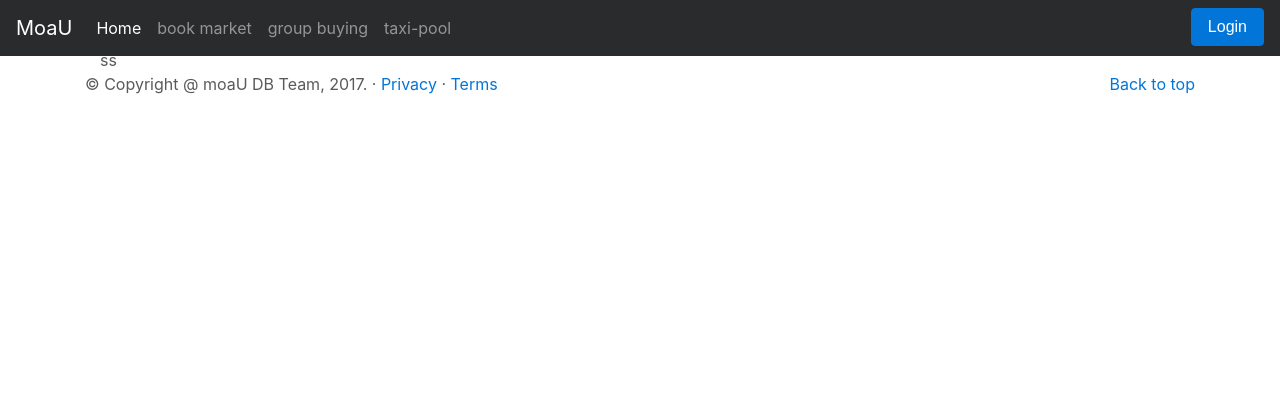
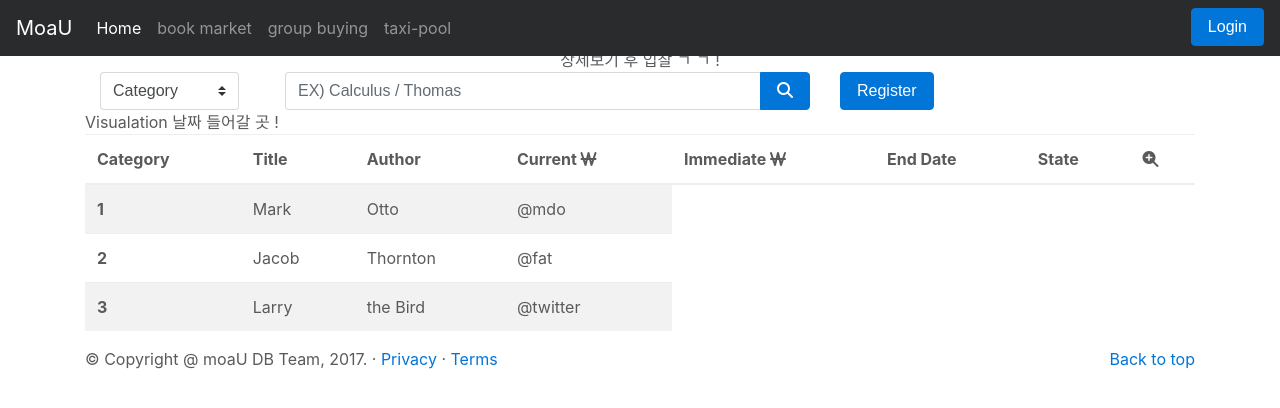
Before and after one commit to wowSH/DB_project, a Django app: page /bookmarket/ in a window 1280 px wide. Shown: the top 408 px of the page. Run offline with Django 3.2, Linux system fonts and the light colour scheme; some libraries are stand-ins or nearby versions.

Commit message:
add bookmarket index

```diff
--- a/bookmarket/templates/bookmarket/index.html
+++ b/bookmarket/templates/bookmarket/index.html
@@ -2,6 +2,75 @@
 
 {% block content %}
 <div class="container">
-    ss
+
+    <div class="row justify-content-md-center">
+        상세보기 후 입찰 ㄱ ㄱ !
+    </div>
+    <div class="row justify-content-md-center"> <!-- for search box -->
+        <div class="col-md-2">
+            <select class="custom-select mb-2 mr-sm-2 mb-sm-0" id="inlineFormCustomSelect">
+                <option selected>Category</option>
+                <option value="1">Major English</option>
+                <option value="2">Major Korean</option>
+                <option value="3">Liberal Arts</option>
+                <option value="4">ETC</option>
+            </select>
+        </div>
+        <div class="col-md-6">
+            <div class="input-group">
+                <input type="text" class="form-control" placeholder="EX) Calculus / Thomas" />
+                <div class="input-group-btn">
+                    <div class="btn-group" role="group">
+                        <button type="button" class="btn btn-primary"><i class="fa fa-search" aria-hidden="true"></i></button>
+                    </div>
+                </div>
+            </div>
+        </div>
+
+        <div class="col-md-4">
+            <button type="button" class="btn btn-primary">Register</button>
+        </div>
+
+    </div>
+    <div class="row"> <!-- for visualization -->
+        Visualation 날짜 들어갈 곳 !
+    </div>
+    <div class="row"> <!-- table -->
+        <table class="table table-striped ">
+          <thead>
+            <tr>
+              <th>Category</th>
+              <th>Title</th>
+              <th>Author</th>
+              <th>Current <i class="fa fa-krw" aria-hidden="true"></i></th>
+              <th>Immediate <i class="fa fa-krw" aria-hidden="true"></i></th>
+              <th>End Date</th>
+              <th>State</th>
+              <th><i class="fa fa-search-plus" aria-hidden="true"></i></th>
+            </tr>
+          </thead>
+          <tbody>
+            <tr>
+              <th scope="row">1</th>
+              <td>Mark</td>
+              <td>Otto</td>
+              <td>@mdo</td>
+            </tr>
+            <tr>
+              <th scope="row">2</th>
+              <td>Jacob</td>
+              <td>Thornton</td>
+              <td>@fat</td>
+            </tr>
+            <tr>
+              <th scope="row">3</th>
+              <td>Larry</td>
+              <td>the Bird</td>
+              <td>@twitter</td>
+            </tr>
+          </tbody>
+        </table>
+    </div>
+
 </div>
 {% endblock content %}
```
